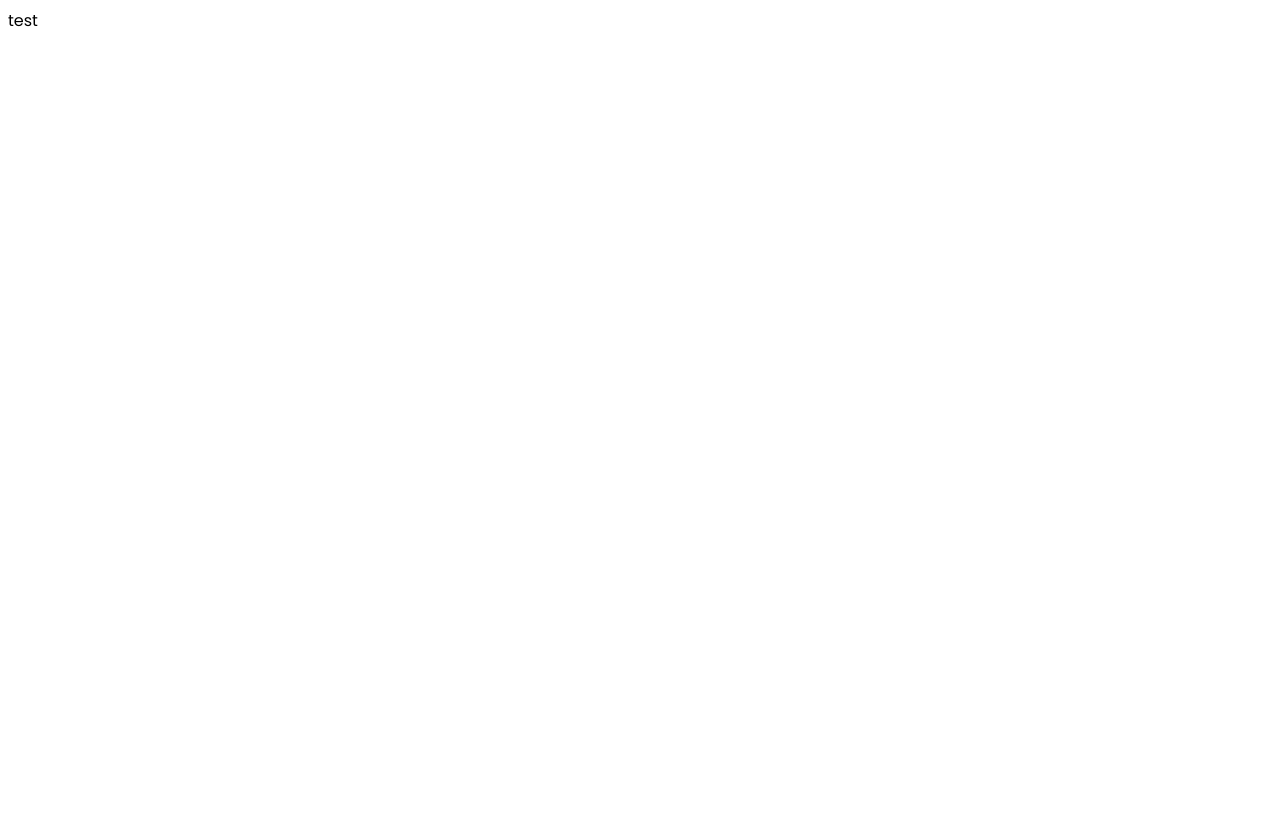
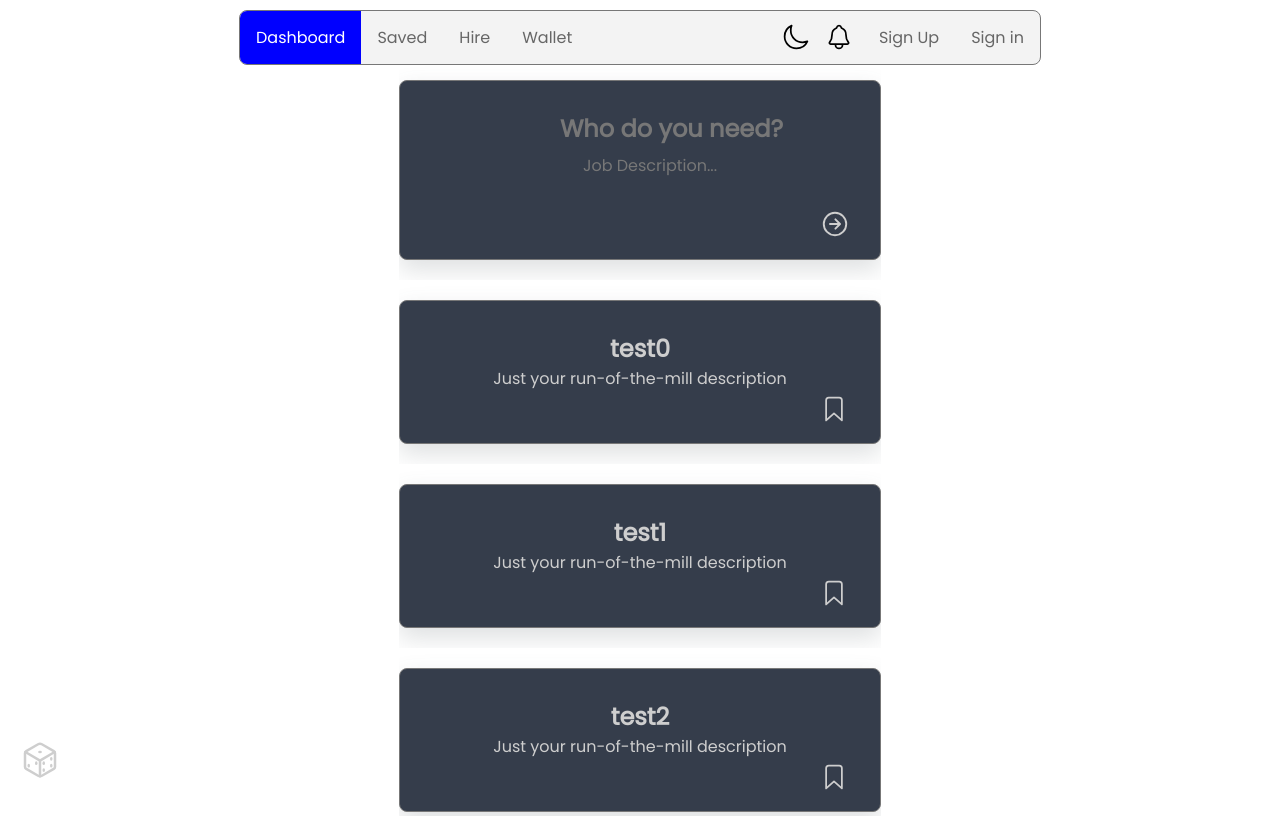
Before and after one commit to BryceBlankinship/RapidJobs, a React (Create React App) app: page / in a window 1280 px wide. Shown: the top 816 px of the page. Built offline with nearby package versions, Linux system fonts and the light colour scheme.

Commit message:
most of it doesnt work :(

```diff
--- a/src/components/cards.css
+++ b/src/components/cards.css
@@ -19,7 +19,7 @@
 }
 
 .editcard {
-    margin-top: 50px;
+    margin-top: 60px;
 }
 
 .walletcard {
@@ -35,6 +35,7 @@
 .card-desc {
     font-size: 16px;
     font-weight: normal;
+    overflow-x: hidden !important;
 }
 
 .card-title>input {
@@ -92,39 +93,42 @@ Optionally clear the text when the user focuses on it
     padding: 15px;
     background-repeat: no-repeat;
     background-size: cover;
-    background-image: url('./assets/icons/arrow-forward-circle-outline.svg');
 }
 
-.submitactive {
-    background-image: url('./assets/icons/arrow-forward-circle.svg');
+.right-arrow {
+    mask-image: url('./assets/icons/arrow-forward-circle-outline.svg');
+}
+
+.right-arrowactive {
+    mask-image: url('./assets/icons/arrow-forward-circle.svg');
 }
 
 .bookmark {
     padding: 14px;
-    background-image: url('./assets/icons/bookmark-outline.svg');
+    mask-image: url('./assets/icons/bookmark-outline.svg');
 }
 
 .bookmarkactive {
     padding: 14px;
-    background-image: url('./assets/icons/bookmark-filled.svg');
+    mask-image: url('./assets/icons/bookmark-filled.svg');
 }
 
 .add {
-    background-image: url('./assets/icons/add-circle-outline.svg');
+    mask-image: url('./assets/icons/add-circle-outline.svg');
 }
 
 .addactive {
-    background-image: url('./assets/icons/add-circle.svg');
+    mask-image: url('./assets/icons/add-circle.svg');
 }
 
 .exit {
     margin-left: -100%;
-    background-image: url('./assets/icons/close-outline.svg');
+    mask-image: url('./assets/icons/close-outline.svg');
 }
 
 .cardicon {
     padding: 14px;
-    background-image: url('./assets/icons/card-outline.svg');
+    mask-image: url('./assets/icons/card-outline.svg');
 }
 
 .btnlabel {
--- a/src/components/cards.jsx
+++ b/src/components/cards.jsx
@@ -25,21 +25,38 @@ export default class Card extends Component {
 
     showDisableOption() {
         return (
-            <button className='submit exit' onClick={() => {
+            <Theme.Consumer>{(context) => {
+                const { isLightMode, light, dark } = context;
+                const theme = isLightMode ? light : dark;
+                return (
+                    <button className='submit exit' style={{ backgroundColor: theme.text }} onClick={() => {
                         this.setState({ popupActive: !this.state.popupActive });
                         console.log(this.state.popupActive);
                     }}></button>
+                );
+            }}
+            </Theme.Consumer>
         );
     }
 
     showBookmarkOption() {
         return (
-            <button className={this.state.bookmarked ? 'submit bookmarkactive' : 'submit bookmark'} onClick={event => {
+            <Theme.Consumer>{(context) => {
+                const { isLightMode, light, dark } = context;
+                const theme = isLightMode ? light : dark;
+
+                return (
+                    <button className={this.state.bookmarked ? 'submit bookmarkactive' : 'submit bookmark'} style={{ backgroundColor: theme.text }} onClick={event => {
                         this.setState({ bookmarked: !this.state.bookmarked }, () => {
                             console.log("Bookmark status: " + this.state.bookmarked);
                         });
                     }}></button>
                 );
+            }}
+            </Theme.Consumer>
+        )
+
+
     }
 
     render() {
@@ -95,7 +112,7 @@ export class EditCard extends Component {
                                     <span className='textarea' onInput={e => this.setState({ desc: e.currentTarget.innerText })} contentEditable></span>
                                 </p>
 
-                                <button className={this.state.submitActive ? 'submit submitactive' : 'submit'} onClick={event => {
+                                <button className={this.state.submitActive ? 'submit right-arrowactive' : 'submit right-arrow'} style={{ backgroundColor: theme.text }} onClick={event => {
                                     /*
                                         Add job to the database (async)
 
@@ -125,7 +142,7 @@ export class WalletCard extends Component {
     }
 
     render() {
-        return(
+        return (
             <Theme.Consumer>{(context) => {
                 const { isLightMode, light, dark } = context;
                 const theme = isLightMode ? light : dark;
--- a/src/components/footer.css
+++ b/src/components/footer.css
@@ -41,7 +41,7 @@ hr {
     padding: 20px;
     bottom: 20px;
     left: 20px;
-    background-image: url('./assets/icons/dice-outline.svg');
+    mask-image: url('./assets/icons/dice-outline.svg');
 }
 
 .spin {
--- a/src/components/navbar.css
+++ b/src/components/navbar.css
@@ -2,9 +2,25 @@
 
 *, *::before, *::after {
   font-family: 'Poppins', sans-serif;
+  margin: 0;
+  padding: 0;
+  overflow: overlay;
+}
+
+::-webkit-scrollbar{
+  width: 10px;
+}
+
+::-webkit-scrollbar-track{
+  background-color: rgba(0, 0, 0, 0);
+}
+
+::-webkit-scrollbar-thumb{
+  background-color: #777;
 }
 
 .center {
+  margin-top: 10px;
   display: flex;
   flex-direction: column;
   align-items: center;
--- /dev/null
+++ b/src/components/randomizeJobs.jsx
@@ -0,0 +1,51 @@
+import React, { Component, useState } from 'react';
+import { Theme } from '../contexts/theme';
+
+export default function RandomizeDice() {
+    const [showDiceTooltip, setShowDiceTooltip] = useState(false);
+    const [diceClicked, setDiceClicked] = useState(false);
+
+    function displayDiceTooltip() {
+        return(
+            <Theme.Consumer>{(context) => {
+                const { isLightMode, light, dark } = context;
+                const theme = isLightMode ? light : dark;
+                if (showDiceTooltip) {
+                    return (
+                        <div className="dice-tooltip" style={{ color: theme.text }}>Randomize Jobs!</div>
+                    );
+                } else {
+                    return null;
+                }
+            }}
+            </Theme.Consumer>
+
+        );
+
+    }
+
+    return (
+        <Theme.Consumer>{(context) => {
+            const { isLightMode, light, dark } = context;
+            const theme = isLightMode ? light : dark;
+            return (
+                <>
+                    {displayDiceTooltip()}
+                    <div className={diceClicked ? "logo dice spin" : "logo dice"} style={{ backgroundColor: theme.text }} onMouseEnter={() => {
+                        setShowDiceTooltip(true);
+                    }} onMouseLeave={() => {
+                        setShowDiceTooltip(false);
+                    }} onClick={() => {
+                        // animation plays every other click, find alternative to this
+                        setDiceClicked(!diceClicked);
+                    }}></div>
+                </>
+            );
+        }}
+        </Theme.Consumer>
+
+    );
+
+
+
+}
--- a/src/contexts/theme.jsx
+++ b/src/contexts/theme.jsx
@@ -11,8 +11,8 @@ export const Theme = createContext();
 
 export default class ThemeContextProvider extends Component {
     state = {
-        isLightTheme: false,
-        light: { text: '#000', highlight: '#f3f3f3', bg: '#fff' },
+        isLightTheme: true,
+        light: { text: '#000000', highlight: '#f3f3f3', bg: '#fff' },
         dark: { text: '#CECECE', highlight: '#519AAC', bg: '#353D4B' }
     }
 
--- a/src/index.jsx
+++ b/src/index.jsx
@@ -12,6 +12,7 @@ import DarkLightToggle from './components/dark-light.jsx';
 import './components/jobs.css';
 import './components/navbar.css';
 import ThemeContextProvider, { Theme } from './contexts/theme.jsx';
+import RandomizeDice from './components/randomizeJobs.jsx';
 
 
 export default class Navbar extends Component {
@@ -61,18 +62,7 @@ for (let i = 0; i < 50; i++) {
 }
 
 export function JobPostings(props) {
-    const [showDiceTooltip, setShowDiceTooltip] = useState(false);
-    const [diceClicked, setDiceClicked] = useState(false);
 
-    function displayDiceTooltip() {
-        if (showDiceTooltip) {
-            return (
-                <div className="dice-tooltip">Randomize Jobs!</div>
-            );
-        } else {
-            return null;
-        }
-    }
 
     return (
         <div className='jobs-list'>
@@ -82,15 +72,7 @@ export function JobPostings(props) {
                 return <Card key={i} allowDisable={false} allowBookmark={true} title={t} desc="Just your run-of-the-mill description" />
             })}
 
-            {displayDiceTooltip()}
-            <div className={diceClicked ? "logo dice spin" : "logo dice"} onMouseEnter={() => {
-                setShowDiceTooltip(true);
-            }} onMouseLeave={() => {
-                setShowDiceTooltip(false);
-            }} onClick={() => {
-                // animation plays every other click, find alternative to this
-                setDiceClicked(!diceClicked);
-            }}></div>
+            <RandomizeDice/>
         </div>
     );
 
@@ -99,7 +81,14 @@ export function JobPostings(props) {
 export class Container extends Component {
     render(){
         return(
-            <div className='main-container'>test</div>
+            <Theme.Consumer>{(context) => {
+                const { isLightTheme, light, dark } = context;
+                const theme = isLightTheme ? light : dark;
+                return(
+                    <div className='main-container' style={{ margin: 0, padding: 0, background: theme.bg }}>{this.props.children}</div>
+                );
+            }}
+            </Theme.Consumer>
         );
     }
 }
@@ -118,7 +107,6 @@ ReactDOM.render(
             </BrowserRouter>
         </Container>
     </ThemeContextProvider>
-
     ,
     document.getElementById("root")
 );
```
Lines whose indentation alone changed are shown as unchanged.
